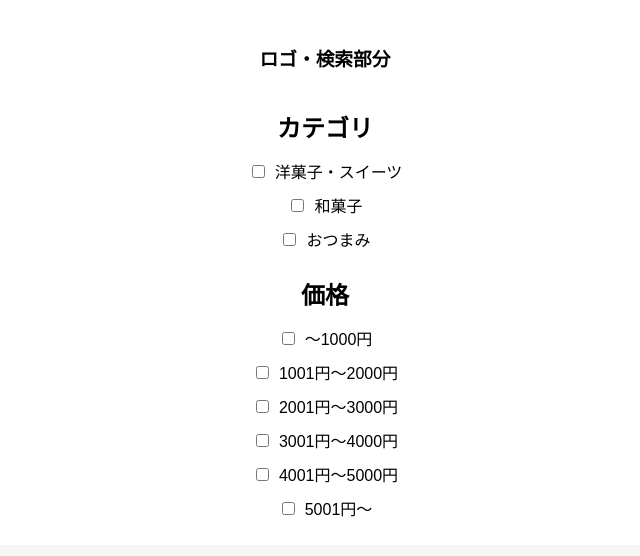
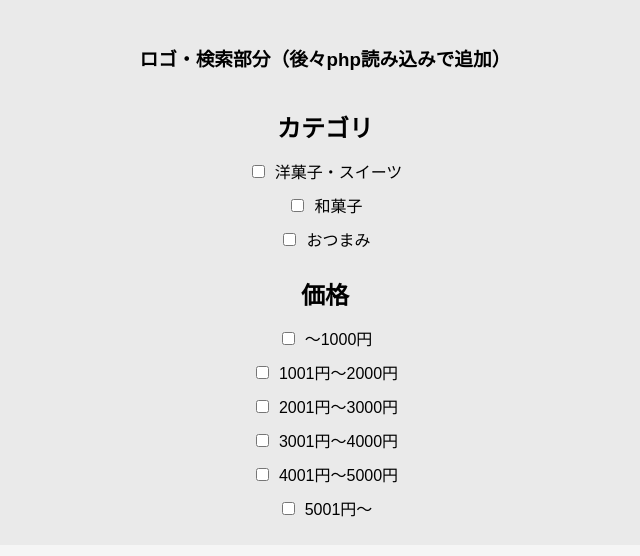
Before and after one commit to rikuto1231/omiyageEC, a PHP site: page /sample.html in a window 1280 px wide. Shown: the top 556 px of the page, without its empty margins (315-955 px from the left). Run offline with PHP 8.4, Linux system fonts and the light colour scheme.

Commit message:
css調整

```diff
--- a/src/G1-4/G1-4-1/sample.html
+++ b/src/G1-4/G1-4-1/sample.html
@@ -9,9 +9,9 @@
         <body>
             <!-- 遷移部分がheader内の部分になるので出力をheader内で行う -->
             <header>
-
+                <div id="menu_all">
                     <div class="container">
-                    <h3>ロゴ・検索部分</h3>
+                        <h3>ロゴ・検索部分（後々php読み込みで追加）</h3>
                     </div>
                     <h2>カテゴリ</h2>
                     <div class="category">
@@ -52,6 +52,7 @@
                         <input type="checkbox" id="gosen" name="gosen" />
                         <label for="gosen">5001円～</label>
                     </div>
+                </div>
             </header>
         </body>
         </html>
--- a/src/G1-4/G1-4-1/style.css
+++ b/src/G1-4/G1-4-1/style.css
@@ -4,11 +4,21 @@ body {
     margin: 0;
     padding: 0;
     background-color: #f5f5f5;
+
+}
+
+#menu_all{
+    width: 100%;
+    height: 100%;
+    display: flex;
+    flex-direction: column;
+    justify-content: center;
+    align-items: center;
 }
 
 /* ヘッダーのスタイル */
 header {
-    background-color: #fff;
+    background-color: #eaeaea;
     padding: 20px;
     display: flex;
     flex-direction: column;
```
Lines whose indentation alone changed are shown as unchanged.
